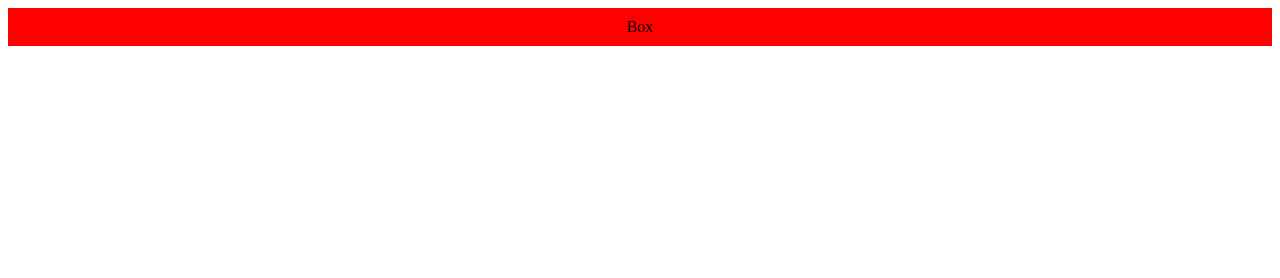
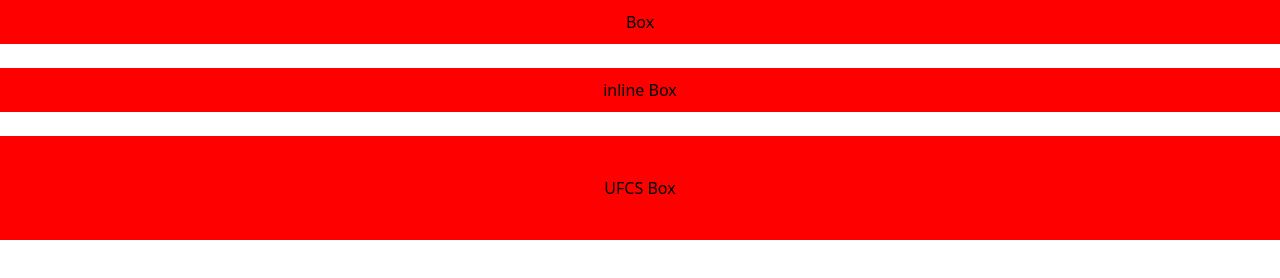
Before and after one commit to inosha/tailwind_1, a plain HTML site: page index.html in a window 1280 px wide. Drawn offline with nearby package versions, Linux system fonts and the light colour scheme.

Commit message:
initial commit

```diff
--- a/index.css
+++ b/index.css
@@ -1,5 +1,19 @@
+/* traditional css */
 .box{
     background-color: red;
     padding: 10px;
     text-align: center;
 }
+/* UFCS  approach*/
+    /* Utility classes' definitions*/
+.bg-red {
+    background-color: red;
+}
+
+.p-10 {
+    padding: 10px;
+}
+
+.text-center {
+    text-align: center;
+}
--- a/index.html
+++ b/index.html
@@ -4,9 +4,21 @@
     <meta charset="UTF-8">
     <meta name="viewport" content="width=device-width, initial-scale=1.0">
     <link rel="stylesheet" href="index.css" >
+    <script src="https://cdn.tailwindcss.com"></script>
     <title>Document</title>
 </head>
 <body>
+
+    <!-- traditional css approach -->
     <div class="box">Box</div>
+    <br/>
+
+    <!-- inline CSS  -->
+    <div style="background-color: red; text-align: center; padding: 10px;">inline Box</div>
+    <br/>
+
+    <!-- UFCS approach -->
+    <div class="bg-red text-center p-10">UFCS Box</div>
+
 </body>
 </html>
```
